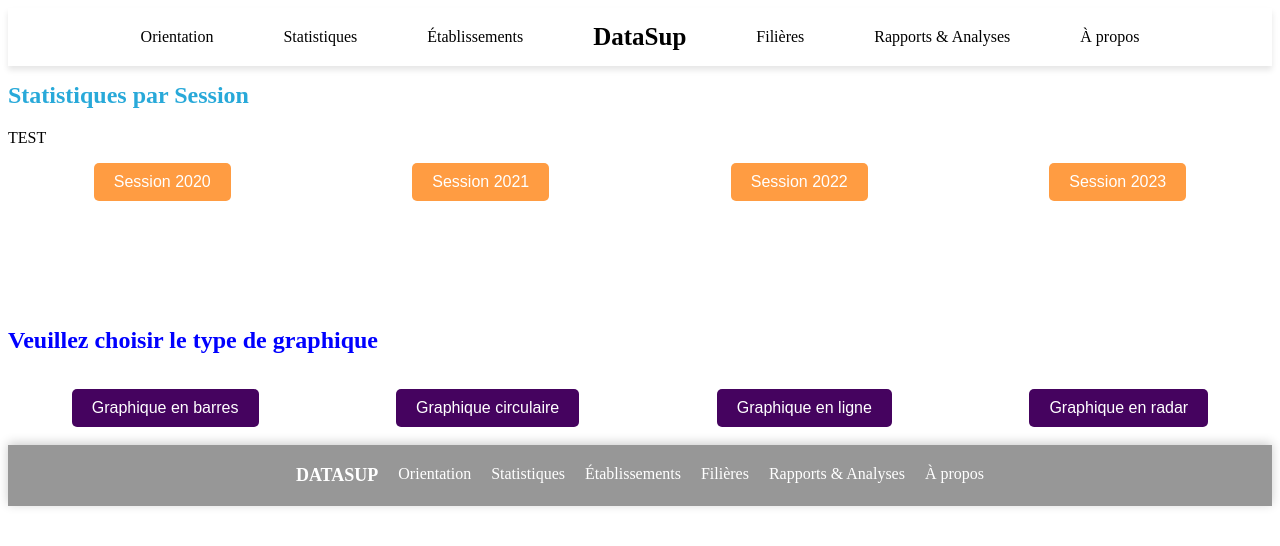
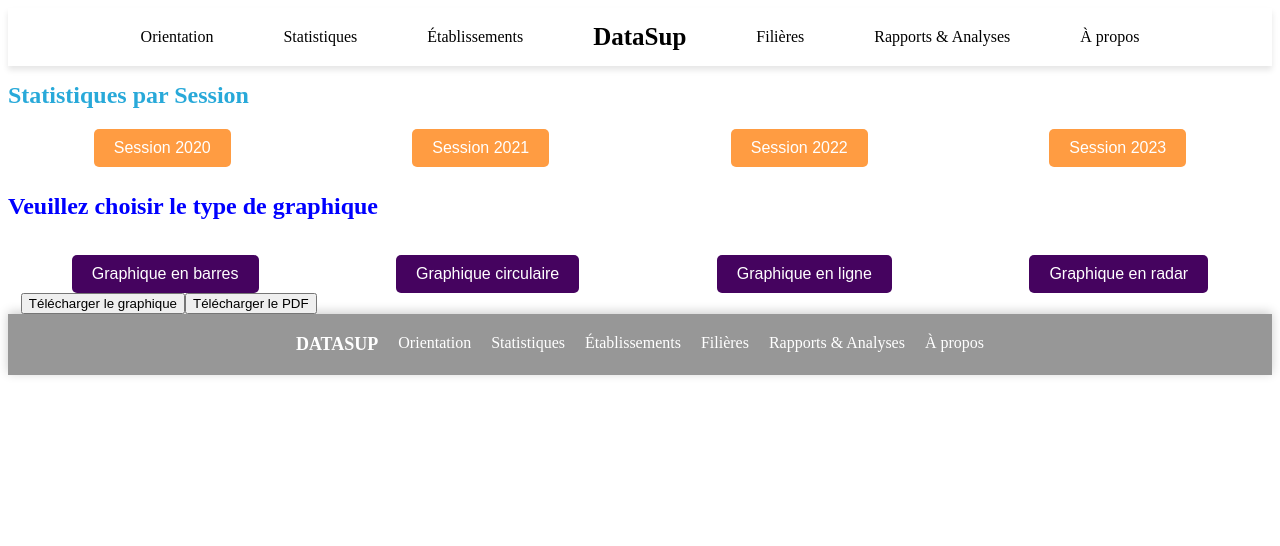
Before and after one commit to Mamoudounabe/ProjetEnCoursDeRealisation, an Angular app in the folder datasup/: page /statistiques/annee in a window 1280 px wide. Shown: the top 546 px of the page. Built offline with nearby package versions, Linux system fonts and the light colour scheme.

Commit message:
ajout du bouton de telechargemnt pdf dans le composant statistique-annee

```diff
--- a/datasup/package.json
+++ b/datasup/package.json
@@ -19,6 +19,9 @@
     "@angular/platform-browser-dynamic": "^18.2.0",
     "@angular/router": "^18.2.0",
     "chart.js": "^4.4.6",
+    "file-saver": "^2.0.5",
+    "html2canvas": "^1.4.1",
+    "jspdf": "^2.5.2",
     "rxjs": "~7.8.0",
     "tslib": "^2.3.0",
     "zone.js": "~0.14.10"
@@ -27,6 +30,7 @@
     "@angular-devkit/build-angular": "^18.2.11",
     "@angular/cli": "^18.2.11",
     "@angular/compiler-cli": "^18.2.0",
+    "@types/file-saver": "^2.0.7",
     "@types/jasmine": "~5.1.0",
     "jasmine-core": "~5.2.0",
     "karma": "~6.4.0",
--- a/datasup/src/app/statistiques/statistique-annee/statistique-annee.component.html
+++ b/datasup/src/app/statistiques/statistique-annee/statistique-annee.component.html
@@ -1,12 +1,12 @@
 <div class="container">
   <h1>Statistiques par Session</h1>
-    <p>TEST</p>
+
   <!-- Boutons des sessions -->
   <div class="session-buttons">
-      <button class="btn " (click)="showSessionData('2020')">Session 2020</button>
-      <button class="btn " (click)="showSessionData('2021')">Session 2021</button>
-      <button class="btn " (click)="showSessionData('2022')">Session 2022</button>
-      <button class="btn " (click)="showSessionData('2023')">Session 2023</button>
+    <button class="btn" (click)="showSessionData('2020')">Session 2020</button>
+    <button class="btn" (click)="showSessionData('2021')">Session 2021</button>
+    <button class="btn" (click)="showSessionData('2022')">Session 2022</button>
+    <button class="btn" (click)="showSessionData('2023')">Session 2023</button>
   </div>
 
   <!-- Année sélectionnée -->
@@ -31,17 +31,19 @@
   </table>
 
   <!-- Boutons pour changer le type de graphique -->
-    <div class="change_grphique"> <h1 class="choix_graphique">Veuillez choisir le type de graphique </h1>
+  <div class="change_graphique">
+    <h1 class="choix_graphique">Veuillez choisir le type de graphique</h1>
     <div class="chart-type-buttons">
-
       <button class="btg" (click)="changeChartType('bar')">Graphique en barres</button>
       <button class="btg" (click)="changeChartType('pie')">Graphique circulaire</button>
       <button class="btg" (click)="changeChartType('line')">Graphique en ligne</button>
       <button class="btg" (click)="changeChartType('radar')">Graphique en radar</button>
     </div>
 
+  </div>
+
   <!-- Graphique -->
   <canvas id="sessionChart" width="30" height="7"></canvas>
-
+  <button (click)="downloadChart()" class="telecharger">Télécharger le graphique</button>
+    <button (click)="downloadPdf()" class="telechargerpdf">Télécharger le PDF</button>
 </div>
-  </div>
--- a/datasup/src/app/statistiques/statistique-annee/statistique-annee.component.ts
+++ b/datasup/src/app/statistiques/statistique-annee/statistique-annee.component.ts
@@ -1,8 +1,11 @@
 import { Component } from '@angular/core';
-
 import { Chart } from 'chart.js/auto';
 import { SessionService } from '../../core/services/session.service';
 import { NgFor, NgIf } from '@angular/common';
+import { FormsModule } from '@angular/forms'; // Importez FormsModule
+import { saveAs } from 'file-saver';
+import { jsPDF } from 'jspdf';
+import html2canvas from 'html2canvas';
 
 interface SessionData {
   filiere: string;
@@ -15,40 +18,39 @@
   standalone: true,
   imports: [
     NgFor,
-    NgIf
+    NgIf,
+    FormsModule // Ajoutez FormsModule ici
   ],
   templateUrl: './statistique-annee.component.html',
-  styleUrls: ['./statistique-annee.component.css'], // Corrigé : 'styleUrl' -> 'styleUrls'
+  styleUrls: ['./statistique-annee.component.css']
 })
 export class StatistiqueAnneeComponent {
-  sessionData: SessionData[] = []; // Définition d'un tableau typé
-  sessionChart: any; // Instance du graphique
-  selectedYear: string = ''; // Année sélectionnée
-  selectedChartType: string = 'bar'; // Type de graphique sélectionné
+  sessionData: SessionData[] = [];
+  sessionChart: any;
+  selectedYear: string = '';
+  selectedChartType: string = 'bar';
 
   constructor(private sessionService: SessionService) {}
 
-  // Méthode pour charger les données d'une session
   showSessionData(session: string): void {
     this.selectedYear = session;
 
     this.sessionService.getSessionData(session).subscribe({
-      next: (data: SessionData[]) => { // Définition du type pour 'data'
-        this.sessionData = data; // Charger les données dans le tableau
-        this.createChart(data); // Mettre à jour le graphique
+      next: (data: SessionData[]) => {
+        this.sessionData = data;
+        this.createChart(data);
       },
-      error: (err: any) => console.error('Erreur lors de la récupération des données :', err), // Typage de 'err'
+      error: (err: any) => console.error('Erreur lors de la récupération des données :', err),
     });
   }
 
-  // Méthode pour créer ou mettre à jour le graphique
   createChart(data: SessionData[]): void {
     const labels = data.map((item) => item.filiere);
     const candidatures = data.map((item) => item.candidatures);
     const admissionRates = data.map((item) => item.admissionRate);
 
     if (this.sessionChart) {
-      this.sessionChart.destroy(); // Détruire l'ancien graphique
+      this.sessionChart.destroy();
     }
 
     const ctx = document.getElementById('sessionChart') as HTMLCanvasElement;
@@ -69,7 +71,6 @@
     }
   }
 
-  // Méthode pour créer un graphique en barres
   createBarChart(ctx: HTMLCanvasElement, labels: string[], candidatures: number[], admissionRates: number[]): void {
     this.sessionChart = new Chart(ctx, {
       type: 'bar',
@@ -103,7 +104,6 @@
     });
   }
 
-  // Méthode pour créer un graphique circulaire
   createPieChart(ctx: HTMLCanvasElement, labels: string[], candidatures: number[], admissionRates: number[]): void {
     this.sessionChart = new Chart(ctx, {
       type: 'pie',
@@ -142,7 +142,6 @@
     });
   }
 
-  // Méthode pour créer un graphique en ligne
   createLineChart(ctx: HTMLCanvasElement, labels: string[], candidatures: number[], admissionRates: number[]): void {
     this.sessionChart = new Chart(ctx, {
       type: 'line',
@@ -178,7 +177,6 @@
     });
   }
 
-  // Méthode pour créer un graphique en radar
   createRadarChart(ctx: HTMLCanvasElement, labels: string[], candidatures: number[], admissionRates: number[]): void {
     this.sessionChart = new Chart(ctx, {
       type: 'radar',
@@ -212,9 +210,30 @@
     });
   }
 
-  // Méthode pour changer le type de graphique
   changeChartType(chartType: string): void {
     this.selectedChartType = chartType;
     this.createChart(this.sessionData);
   }
+
+  downloadChart(): void {
+    const canvas = document.getElementById('sessionChart') as HTMLCanvasElement;
+    const image = canvas.toDataURL('image/png');
+    const link = document.createElement('a');
+    link.href = image;
+    link.download = 'chart.png';
+    link.click();
+  }
+
+  downloadPdf(): void {
+    const canvas = document.getElementById('sessionChart') as HTMLCanvasElement;
+    html2canvas(canvas).then((canvas) => {
+      const imgData = canvas.toDataURL('image/png');
+      const pdf = new jsPDF();
+      const imgProps = pdf.getImageProperties(imgData);
+      const pdfWidth = pdf.internal.pageSize.getWidth();
+      const pdfHeight = (imgProps.height * pdfWidth) / imgProps.width;
+      pdf.addImage(imgData, 'PNG', 0, 0, pdfWidth, pdfHeight);
+      pdf.save('chart.pdf');
+    });
+  }
 }
```
Also changed, not shown: 1 other file (tests, documents, lock files or other folders). Lines whose indentation alone changed are shown as unchanged.
